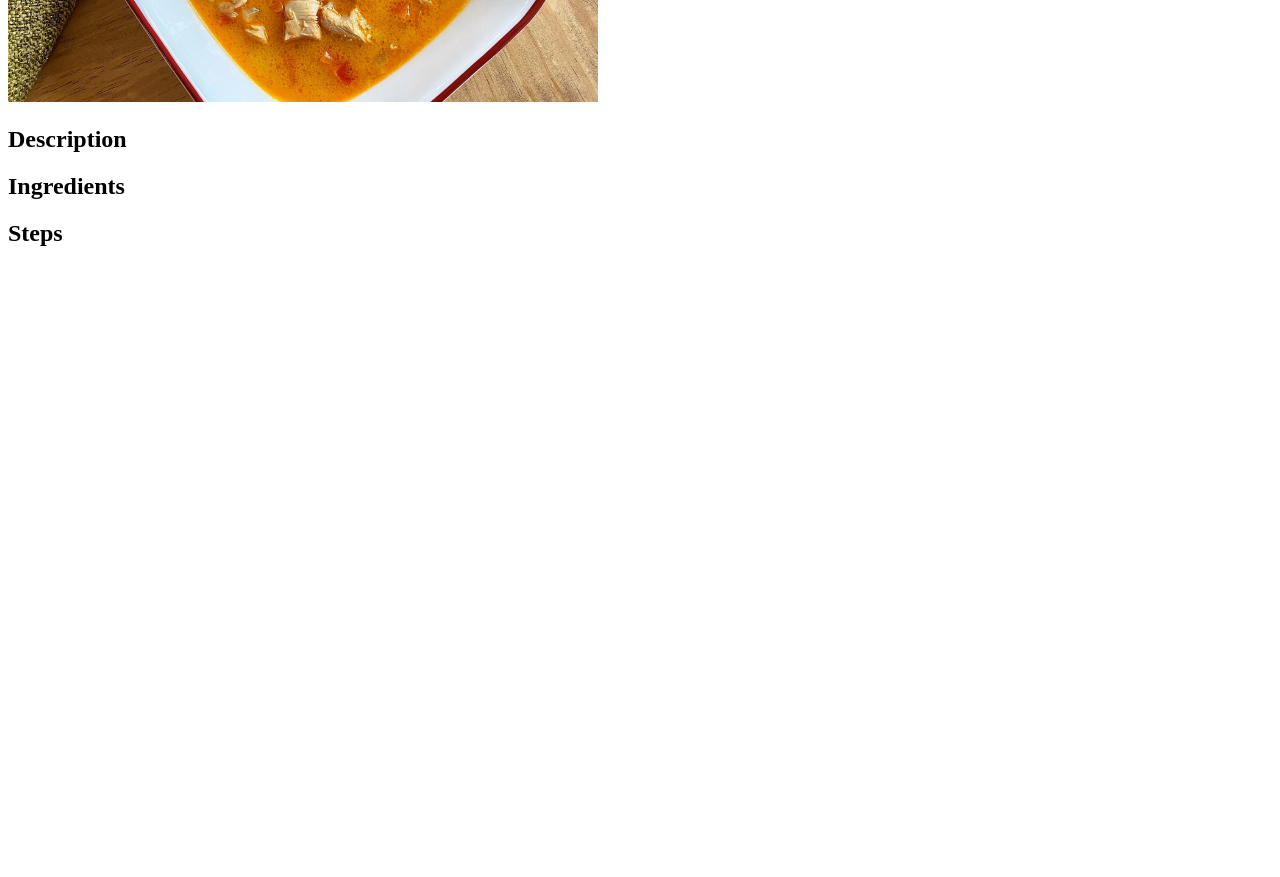
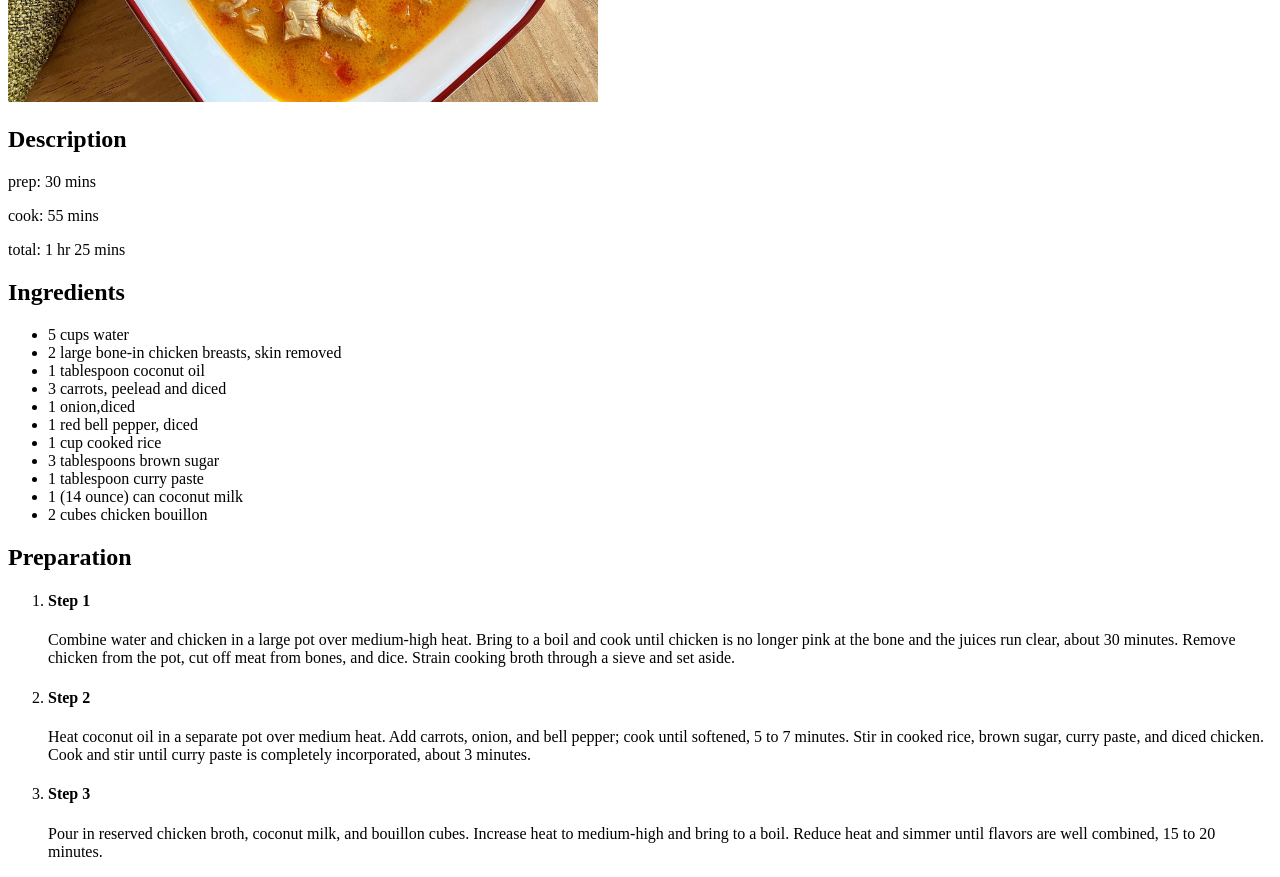
Before and after one commit to DomilsonFirmino/odin-recipes, a plain HTML site: page recipes/Coconutcurrysoupwithchicken.html in a window 1280 px wide. Shown: the part 420-1297 px from the top of the page. Before the commit the page ends 800 px from the top, so only its background shows below. Drawn offline with Linux system fonts and the light colour scheme.

Commit message:
first recipe page

```diff
--- a/recipes/Coconutcurrysoupwithchicken.html
+++ b/recipes/Coconutcurrysoupwithchicken.html
@@ -9,8 +9,59 @@
 <body>
     <h1>Coconut curry soup with chicken</h1>
     <img src="Coconut.webp" alt="coconutcurrysoupwithchicken" width="590px">
-    <h2>Description</h2>
-    <h2>Ingredients</h2>
-    <h2>Steps</h2>
+
+    <div>
+        <h2>Description</h2>
+        <p>prep: 30 mins</p>
+        <p>cook: 55 mins</p>
+        <p>total: 1 hr 25 mins</p>
+    </div>
+    <div>
+        <h2>Ingredients</h2>
+        <ul>
+            <li>5 cups water</li>
+            <li>2 large bone-in chicken breasts, skin removed</li>
+            <li>1 tablespoon coconut oil</li>
+            <li>3 carrots, peelead and diced</li>
+            <li>1 onion,diced</li>
+            <li>1 red bell pepper, diced</li>
+            <li>1 cup cooked rice</li>
+            <li>3 tablespoons brown sugar</li>
+            <li>1 tablespoon curry paste</li>
+            <li>1 (14 ounce) can coconut milk</li>
+            <li>2 cubes chicken bouillon</li>
+        </ul>
+    </div>
+    <div>
+        <h2>Preparation</h2>
+        <ol>
+            <li>
+                <h4>Step 1</h4>
+                <p>
+                Combine water and chicken in a large pot over medium-high heat.
+                Bring to a boil and cook until chicken is no longer pink at the bone and the juices run clear,
+                about 30 minutes. Remove chicken from the pot, cut off meat from bones, and dice.
+                Strain cooking broth through a sieve and set aside.
+                </p>
+            </li>
+            <li>
+                <h4>Step 2</h4>
+                <p>
+                Heat coconut oil in a separate pot over medium heat.
+                Add carrots, onion, and bell pepper; cook until softened, 5 to 7 minutes.
+                Stir in cooked rice, brown sugar, curry paste, and diced chicken.
+                Cook and stir until curry paste is completely incorporated, about 3 minutes.
+                </p>
+            </li>
+            <li>
+                <h4>Step 3</h4>
+                <p>
+                Pour in reserved chicken broth, coconut milk, and bouillon cubes.
+                Increase heat to medium-high and bring to a boil.
+                Reduce heat and simmer until flavors are well combined, 15 to 20 minutes.
+                </p>
+            </li>
+        </ol>
+    </div>
 </body>
 </html>
```
